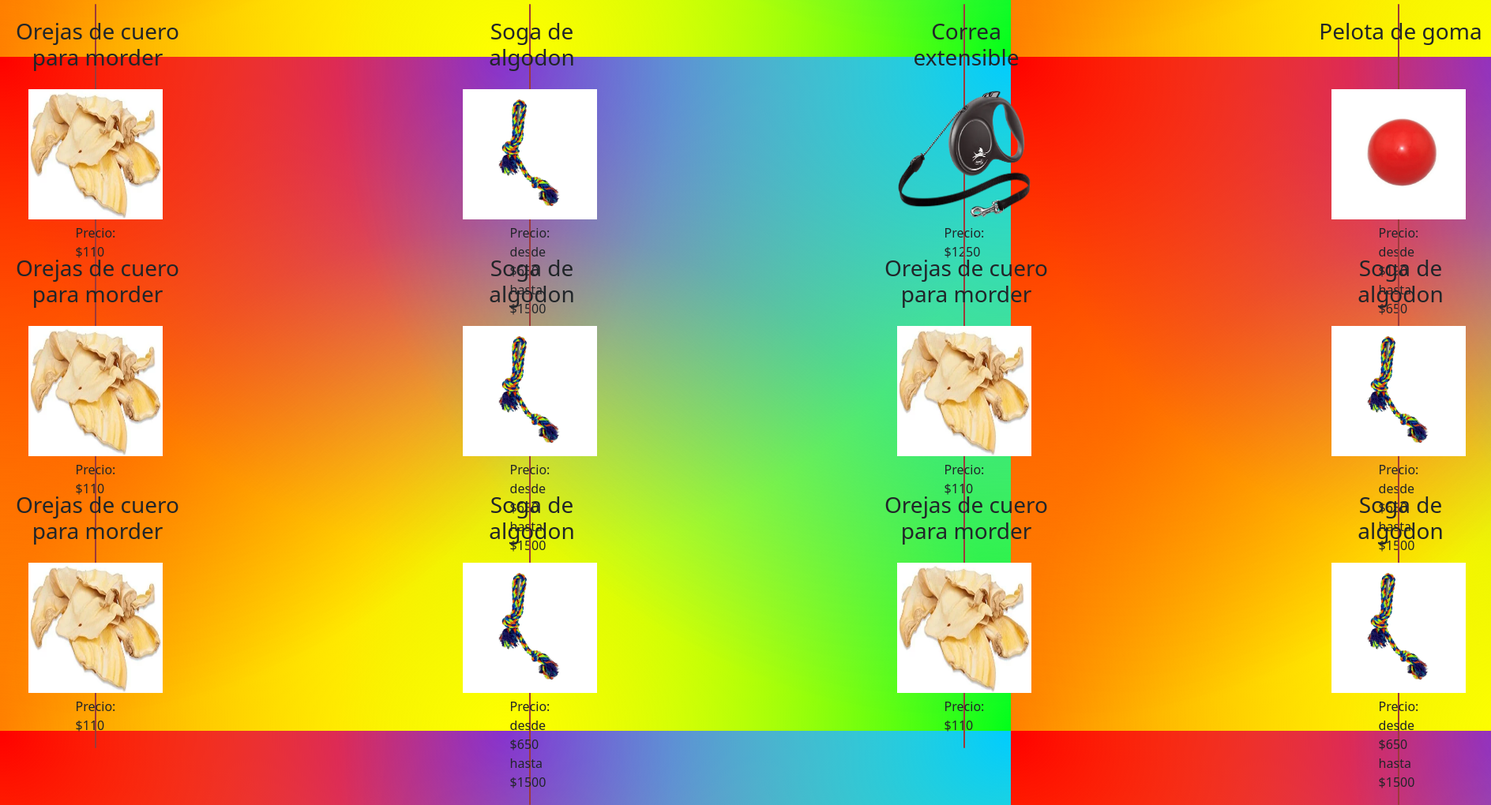
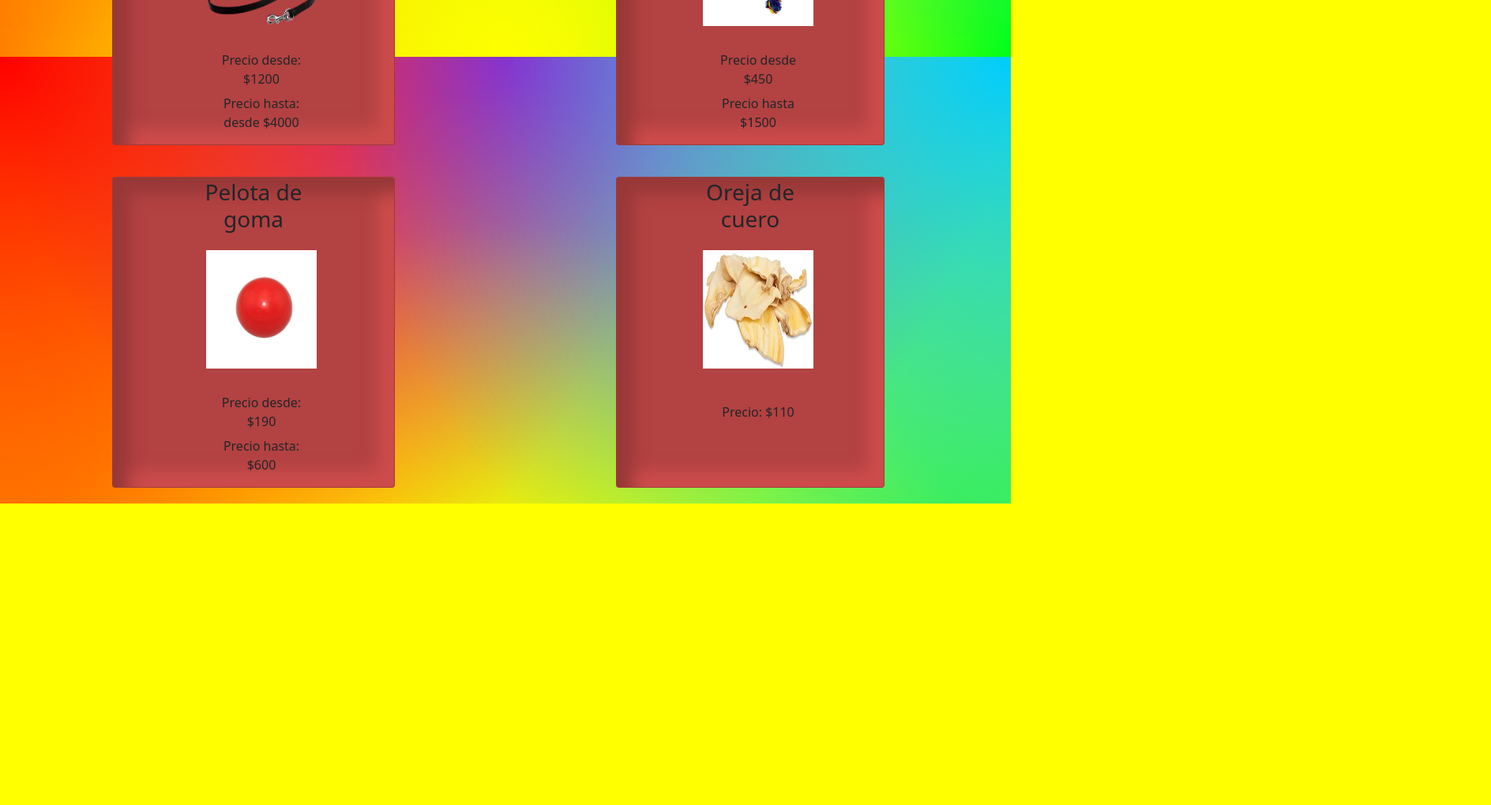
Before and after one commit to TomasGerling/Petshop-Peluditos, a plain HTML site: page pages/otros-productos.html in a window 1280 px wide. Shown: the part 781-1801 px from the top of the page at 79% size, 1888 px wide, since content can reach past the window. After the commit the page ends 1419 px from the top, so only its background shows below. Drawn offline with nearby package versions, Linux system fonts and the light colour scheme.

Commit message:
Ahora la parte de alimento y otros producto es responsive, todavia problemas en la parte del menu del nav

```diff
--- a/main.css
+++ b/main.css
@@ -283,56 +283,6 @@ main.contacto div ul.datos li{
     font-size: 1.2em;
     margin: 5px 0;
 }
-
-/* esta parte es para otros productos y para alimentos */
-
-h2.titulo-pagina{
-    display: block;
-    position: static;
-    text-align: center;
-    padding: 20px;
-    font-weight: 700;
-    color: red;
-}
-
-div.productos div.row{
-    display: grid;
-    grid-template-columns: 250px 250px 250px 250px;
-    grid-template-rows: 100px 100px 100px;
-    grid-column-gap: 300px;
-    grid-row-gap: 200px;
-    justify-items: stretch;
-    align-items: stretch;
-    height: 200px;
-}
-
-div.precio-producto{
-    display: flex;
-    justify-content: center;
-    justify-items: center;
-    padding: 5px 0 0 5px;
-    max-height: 80px;
-    width: 200px;
-    height: 90px;
-}
-
-h3.nombre-producto{
-    display: flex;
-    justify-content: center;
-    justify-items: center;
-    padding: 15px 0 15px 5px;
-    max-height: 180px;
-    max-width: 220px;
-    width: 220px;
-}
-
-.product img{
-    display: flex;
-    width: 180px;
-    padding: 5px;
-    height: 175px;
-    align-items: center;
-}
 /* Esto es para Alimento.html */
 .container-alimento {
     display: grid;
@@ -385,7 +335,7 @@ h3.nombre-producto{
 
 .alimento-2 {
     grid-area: alimento-2;
-    margin-right: 40px;
+    margin-right: 20px;
 }
 
 .alimento-3 {
@@ -395,10 +345,97 @@ h3.nombre-producto{
 
 .alimento-4 {
     grid-area: alimento-4;
-    margin-right: 40px;
+    margin-right: 20px;
 }
+
+
+/* Esto es para otros-productos.html */
+.container-otros {
+    display: grid;
+    grid-template-columns: 1fr 1fr;
+    grid-template-rows: 0.2fr 1fr;
+    gap: 0px 0px;
+    grid-auto-flow: row;
+    grid-template-areas:
+    "Nav-otro Nav-otro"
+    "pages-otro pages-otro"
+}
+.Nav-otros {
+    display: grid;
+    grid-template-columns: 1fr;
+    grid-template-rows: 0.9fr .1fr;
+    gap: 0px 0px;
+    grid-auto-flow: row;
+    grid-template-areas:
+    "Portada-otro"
+    "Menu-otro";
+    grid-area: Nav-otro;
+}
+
+
+.Portada-otros{
+    width: 100%;
+}
+
+.Menu-otros {
+    grid-area: Menu-otro;
+    margin: 0;
+    display: flex;
+    flex-direction: row;
+    width: 100%;
+}
+.pages-otros {
+    display: grid;
+    grid-template-columns: 1fr 1fr ;
+    grid-template-rows: 0.2fr repeat(1fr);
+    gap: 0px 0px;
+    grid-auto-flow: row;
+    grid-template-areas:
+    "Titulo Titulo"
+    "otro-1 otro-2"
+    "otro-3 otro-4";
+    grid-area: pages-otro;
+}
+.otro-1 {
+    grid-area: otro-1;
+    margin-left: 2px;
+}
+
+.otro-2 {
+    grid-area: otro-2;
+    margin-right: 20px;
+}
+
+.otro-3 {
+    grid-area: otro-3;
+    margin-left: 2px;
+}
+
+.otro-4 {
+    grid-area: otro-4;
+    margin-right: 20px;
+}
+
+/* Esto es para otros productos y para alimentos */
+div.card h3.nombre-producto{
+    margin-bottom: 20px;
+}
+div.product{
+    margin: 20px;
+}
+div.card img{
+    align-content: center;
+    width: 140px;
+    margin-top: 20px;
+    margin-left: 20px;
+}
+div.precio-producto p{
+    margin-bottom: 40px;
+    margin-top: 50px;
+}
+
 /* Esto es para Ofertas.html */
-.container-Ofertas {
+.container-ofertas {
     display: grid;
     grid-template-columns: 1fr 1fr;
     grid-template-rows: 0.2fr 1fr;
@@ -751,6 +788,69 @@ h3.nombre-producto{
         grid-area: alimento-4;
         margin-right: 40px;
         }
+        .Nav-alimento {
+            display: grid;
+            grid-template-columns: 1fr 1fr;
+            grid-template-rows: 0.9fr .1fr;
+            gap: 0px 0px;
+            grid-auto-flow: row;
+            grid-template-areas:
+            "Portada-alimento Portada-alimento"
+            "Menu-alimento lema-alimento";
+            grid-area: Nav-alimento;
+        }
+        .Portada-alimento{
+            width: 100%;
+        }
+
+        .lema-alimento {
+            grid-area: lema-alimento;
+            margin: -15px 25px 0px -50px;
+            display: flex;
+            flex-direction: row;
+        }
+
+        .Menu-alimento {
+            grid-area: Menu-alimento;
+            margin: 0;
+            display: flex;
+            flex-direction: row;
+        }
+    .pages-otros {
+        display: grid;
+        grid-template-columns: 360px 360px 360px 360px;
+        grid-template-rows: 0.2fr 1fr;
+        gap: 0px 0px;
+        grid-auto-flow: row;
+        grid-template-areas:
+        "Titulo-principal Titulo-principal Titulo-principal Titulo-principal "
+        "otro-1 otro-2 otro-3 otro-4";
+        grid-area: pages-otro;
+        }
+    .otro-1 {
+        grid-area: otro-1;
+        margin-left: 2px;
+        }
+
+    .otro-2 {
+        grid-area: otro-2;
+        margin-right: 40px;
+        }
+
+    .otro-3 {
+        grid-area: otro-3;
+        margin-left: 2px;
+        }
+
+    .otro-4 {
+        grid-area: otro-4;
+        margin-right: 40px;
+        }
+    h2.titulo-principal{
+        text-align: center;
+        font-weight: bolder;
+        font-size: 40px;
+        }
     .Logo{
         animation-name: fade-in;
         animation-iteration-count: 1;
--- a/pages/otros-productos.html
+++ b/pages/otros-productos.html
@@ -12,13 +12,13 @@
     <title>Peluditos Petshop</title>
 </head>
 <body>
-    <div class="Nav-alimento">
-        <div class="Portada-alimento" width="100%">
+    <div class="Nav-otros">
+        <div class="Portada-otros" width="100%">
             <a href="../index.html">
                 <img src="../images/portada.JPG" alt="portada Peluditos" width="100%">
             </a>
         </div>
-        <div class="Menu-alimento" width="100%">
+        <div class="Menu-otros" width="100%">
             <nav class="navbar navbar-expand-lg navbar-light bg-light">
                 <div class="container-fluid">
                     <a class="navbar-brand" href="../index.html">Inicio</a>
@@ -60,143 +60,81 @@
             </nav>
         </div>
     <main>
-        <div class="productos">
-            <h2 class="titulo-pagina">Otros productos</h2>
-            <div class="row">
+        <div class="pages-otros">
+            <div class="Titulo">
+                <h2 class="Titulo-principal">Otros productos</h3>
+            </div>
+            <div class="otro-1">
                 <div class="product">
                     <div class="card">
                         <h3 class="nombre-producto">
-                            Orejas de cuero para morder
+                            Correa Extensible
                         </h3>
-                        <img src="../images/orejas-para-morder.JPG" alt="Oreja de cuero">
-                        <p class="precio-producto">
-                            Precio: $110
-                        </p>
+                        <img src="../images/correa-extensible.JPG" alt="Correa extensible para mascota">
+                        <div class="precio-producto">
+                            <p>
+                                Precio desde: $1200
+                            </p>
+                            <p>
+                                Precio hasta: desde $4000
+                            </p>
+                        </div>
                     </div>
                 </div>
+            </div>
+            <div class="otro-2">
                 <div class="product">
                     <div class="card">
                         <h3 class="nombre-producto">
-                            Soga de algodon
+                            Soga para morder
                         </h3>
-                        <img src="../images/soga-de-algodon.JPG" alt="soga de algodon">
-                        <p class="precio-producto">
-                            Precio: desde $650 hasta $1500
-                        </p>
+                        <img src="../images/soga-de-algodon.JPG" alt="Soga para morder de algodon">
+                        <div class="precio-producto">
+                            <p>
+                                Precio desde $450
+                            </p>
+                            <p>
+                                Precio hasta $1500
+                            </p>
+                        </div>
                     </div>
                 </div>
+            </div>
+            <div class="otro-3">
+                <div class="product">
+                    <div class="card">
+                        <h3 class="nombre-producto">Pelota de goma</h3>
+                        <img src="../images/pelota-de-goma.JPG" alt="Bolsa energy food perro adulto">
+                        <div class="precio-producto">
+                            <p>
+                                Precio desde: $190
+                            </p>
+                            <p>
+                                Precio hasta: $600
+                            </p>
+                        </div>
+                    </div>
+                </div>
+            </div>
+            <div class="otro-4">
                 <div class="product">
                     <div class="card">
                         <h3 class="nombre-producto">
-                            Correa extensible
+                            Oreja de cuero
                         </h3>
-                        <img src="../images/correa-extensible.JPG" alt="Correa-extensible">
-                        <p class="precio-producto">
-                            Precio: $1250
-                        </p>
-                    </div>
-                </div>
-                <div class="product">
-                    <div class="card">
-                        <h3 class="nombre-producto">
-                            Pelota de goma
-                        </h3>
-                        <img src="../images/pelota-de-goma.JPG" alt="Pelota de goma">
-                        <p class="precio-producto">
-                            Precio: desde $190 hasta $650
-                        </p>
-                    </div>
-                </div>
-                <div class="product">
-                    <div class="card">
-                        <h3 class="nombre-producto">
-                            Orejas de cuero para morder
-                        </h3>
-                        <img src="../images/orejas-para-morder.JPG" alt="Oreja de cuero">
-                        <p class="precio-producto">
-                            Precio: $110
-                        </p>
-                    </div>
-                </div>
-                <div class="product">
-                    <div class="card">
-                        <h3 class="nombre-producto">
-                            Soga de algodon
-                        </h3>
-                        <img src="../images/soga-de-algodon.JPG" alt="soga de algodon">
-                        <p class="precio-producto">
-                            Precio: desde $650 hasta $1500
-                        </p>
-                    </div>
-                </div>
-                <div class="product">
-                    <div class="card">
-                        <h3 class="nombre-producto">
-                            Orejas de cuero para morder
-                        </h3>
-                        <img src="../images/orejas-para-morder.JPG" alt="Oreja de cuero">
-                        <p class="precio-producto">
-                            Precio: $110
-                        </p>
-                    </div>
-                </div>
-                <div class="product">
-                <div class="card">
-                    <h3 class="nombre-producto">
-                        Soga de algodon
-                    </h3>
-                    <img src="../images/soga-de-algodon.JPG" alt="soga de algodon">
-                    <p class="precio-producto">
-                        Precio: desde $650 hasta $1500
-                    </p>
-                </div>
-                </div>
-                <div class="product">
-                    <div class="card">
-                        <h3 class="nombre-producto">
-                            Orejas de cuero para morder
-                        </h3>
-                        <img src="../images/orejas-para-morder.JPG" alt="Oreja de cuero">
-                        <p class="precio-producto">
-                            Precio: $110
-                        </p>
-                    </div>
-                </div>
-                <div class="product">
-                    <div class="card">
-                        <h3 class="nombre-producto">
-                            Soga de algodon
-                        </h3>
-                        <img src="../images/soga-de-algodon.JPG" alt="soga de algodon">
-                        <p class="precio-producto">
-                            Precio: desde $650 hasta $1500
-                        </p>
-                    </div>
-                </div>
-                <div class="product">
-                    <div class="card">
-                        <h3 class="nombre-producto">
-                            Orejas de cuero para morder
-                        </h3>
-                        <img src="../images/orejas-para-morder.JPG" alt="Oreja de cuero">
-                        <p class="precio-producto">
-                            Precio: $110
-                        </p>
-                    </div>
-                </div>
-                <div class="product">
-                    <div class="card">
-                        <h3 class="nombre-producto">
-                            Soga de algodon
-                        </h3>
-                        <img src="../images/soga-de-algodon.JPG" alt="soga de algodon">
-                        <p class="precio-producto">
-                            Precio: desde $650 hasta $1500
-                        </p>
+                        <img src="../images/orejas-para-morder.JPG" alt="Bolsa energy food perro adulto">
+                            <div class="precio-producto">
+                            <p>
+                                Precio: $110
+                            </p>
+                            <p>
+
+                            </p>
+                        </div>
                     </div>
                 </div>
             </div>
-        </div>
+            </div>
     </main>
     <script src="https://cdn.jsdelivr.net/npm/bootstrap@5.1.3/dist/js/bootstrap.bundle.min.js" integrity="sha384-ka7Sk0Gln4gmtz2MlQnikT1wXgYsOg+OMhuP+IlRH9sENBO0LRn5q+8nbTov4+1p" crossorigin="anonymous"></script>
 </body>
```
Also changed, not shown: pages/Alimento.html (+1 -1 lines), pages/Ofertas.html (+2 -2 lines).
